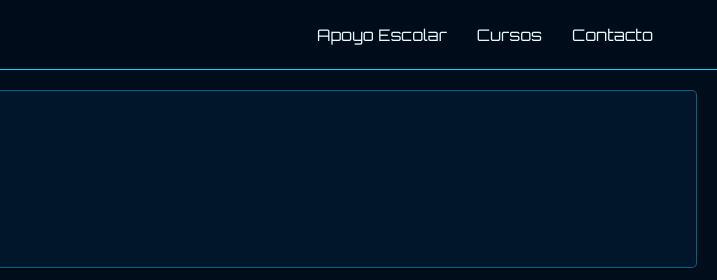
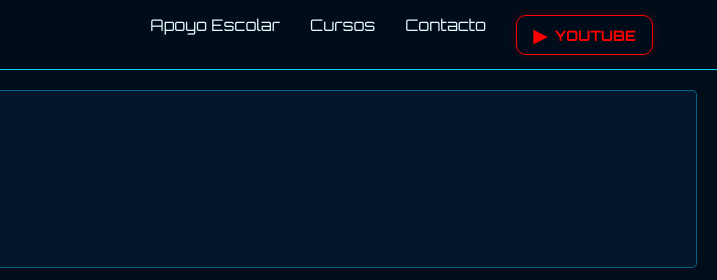
Before and after one commit to AleeCruz/Gamma_Stream_V1.1, a website built with Vite: page index.html in a window 1280 px wide. Shown: the top 280 px of the page, 563-1280 px from the left. Built offline with nearby package versions, Linux system fonts and the light colour scheme.

Commit message:
Actualizacion: se agrego un boton de youtube

```diff
--- a/css/style.css
+++ b/css/style.css
@@ -14,6 +14,9 @@ body {
     background-color: var(--bg-deep);
     font-family: sans-serif;
 }
+
+/*A partir de aca se realizan las modificaciones necesarias para la barra de navegacion */
+
 
 header {
     width: 100%;
@@ -42,6 +45,41 @@ header {
     display: flex;
     gap: 30px;
 }
+
+
+
+
+
+.btn-youtube {
+  display: inline-flex;
+  align-items: center;
+  gap: 8px;
+  background: transparent;
+  color: #ff0000; /* Rojo YouTube */
+  border: 1px solid #ff0000;
+  padding: 8px 16px;
+  border-radius: 10px; /* Forma de píldora como tu estilo actual */
+  font-family: 'Orbitron', sans-serif; /* Usamos la fuente descargada */
+  font-weight: 600;
+  font-size: 0.9rem;
+  text-decoration: none;
+  text-transform: uppercase;
+  transition: all 0.3s ease;
+  box-shadow: 0 0 10px rgba(255, 0, 0, 0.2);
+}
+
+.btn-youtube .play-icon {
+  font-size: 1.1rem;
+}
+
+/* Efecto de encendido al pasar el mouse */
+.btn-youtube:hover {
+  background-color: #ff0000;
+  color: var(--bg-deep); /* El fondo oscuro que ya definimos */
+  box-shadow: 0 0 20px #ff0000, 0 0 40px rgba(255, 0, 0, 0.4);
+  transform: translateY(-2px);
+}
+
 /* --- Estilos del Logo --- */
 .logo-container {
   display: flex;
@@ -92,7 +130,13 @@ header nav ul li a:hover {
     text-shadow: 0 0 8px var(--cyan-glow);
 }
 
-/* Estilo para Main y Footer */
+
+
+
+
+
+
+/* A parti de aqui se realizan los correspondientes cambios al main y al footer */
 main, footer {
     margin: 20px;
     padding: 20px;
--- a/index.html
+++ b/index.html
@@ -25,6 +25,7 @@
                 <li><a href="apoyoescolar.html">Apoyo Escolar</a></li>
                 <li><a href="cursos.html">Cursos</a></li>
                 <li><a href="contacto.html">Contacto</a></li>
+                <li><a href="https://www.youtube.com/@GammaStreamVerse" target="_blank" class="btn-youtube"><span class="play-icon">▶</span> YouTube</a></li>
             </ul>
         </nav>
     </header>
```
Also changed, not shown: apoyoescolar.html (+2 -1 lines), contacto.html (+1 -0 lines), cursos.html (+1 -0 lines).
